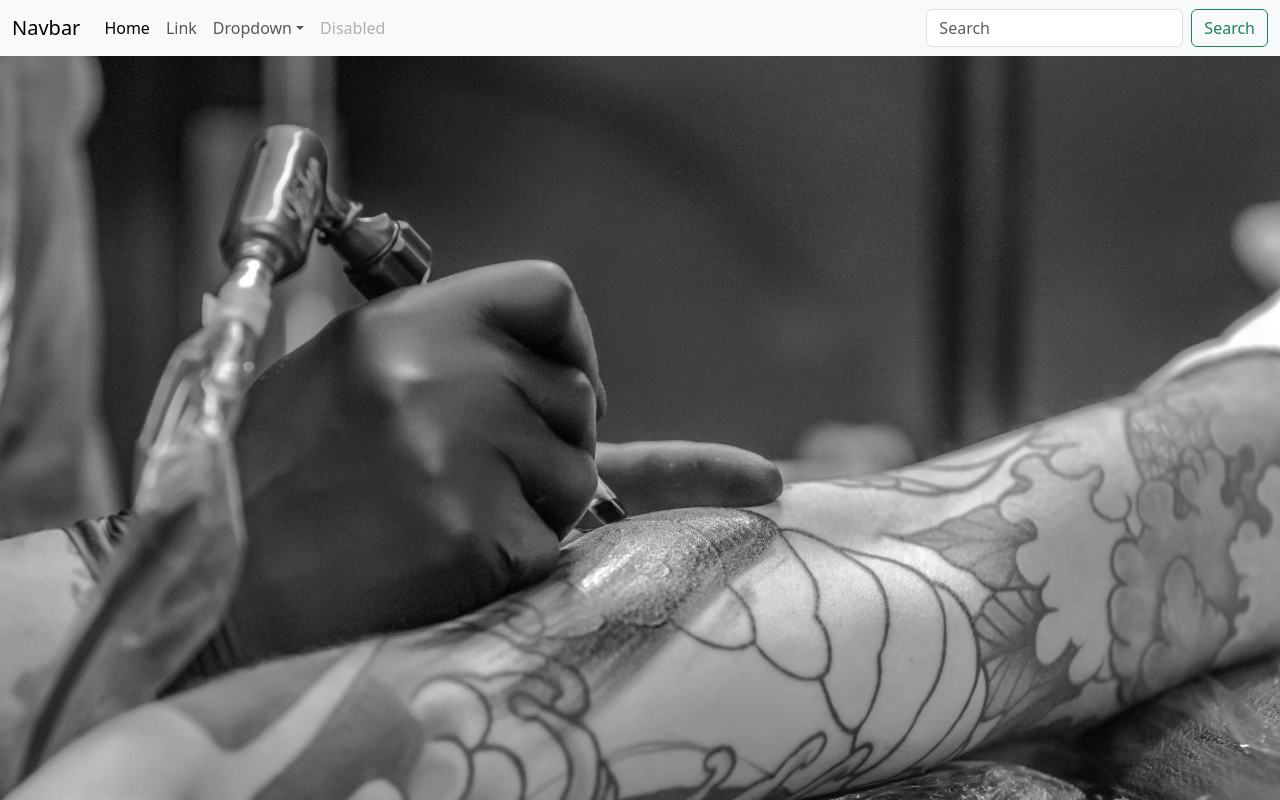
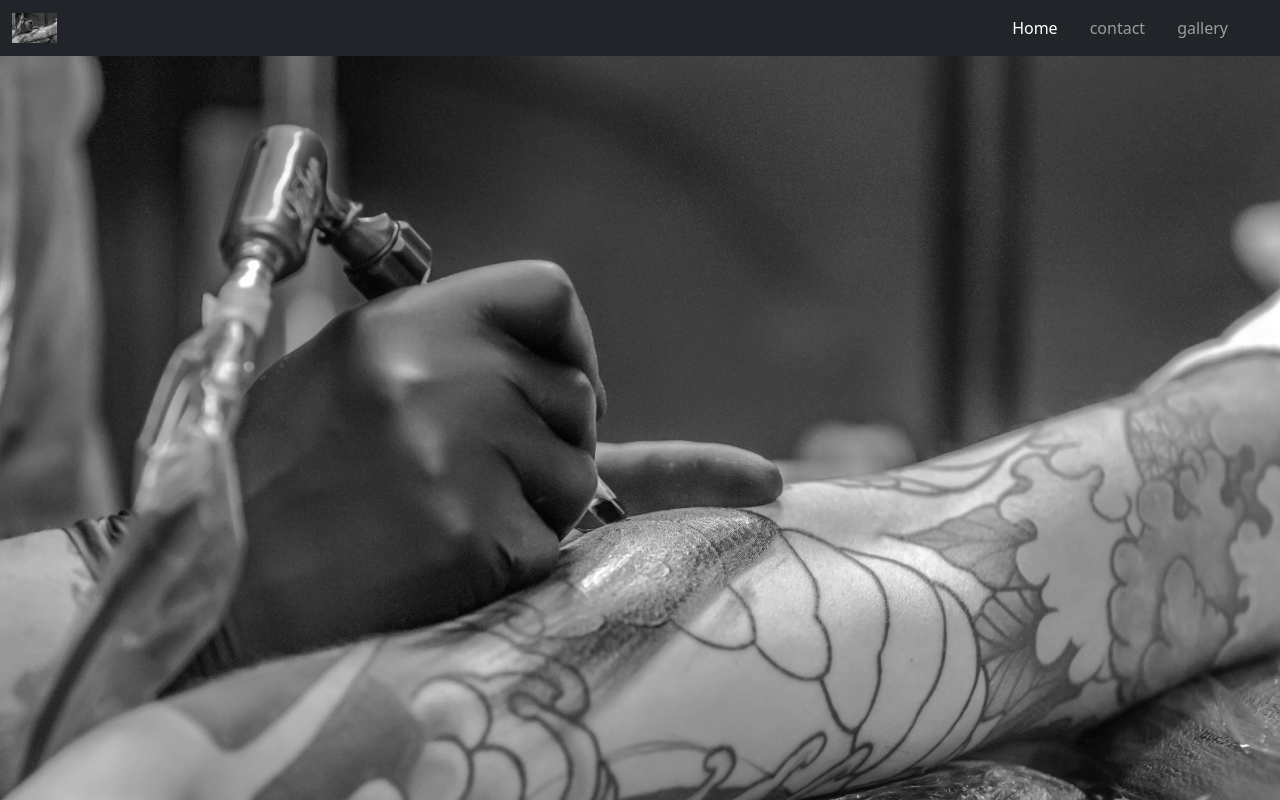
Before and after one commit to hpro97/maceTattoo, a React (Vite) app: page / in a window 1280 px wide. Shown: the top 800 px of the page. Built offline with nearby package versions, Linux system fonts and the light colour scheme.

Commit message:
fix header

```diff
--- a/src/Components/Header.jsx
+++ b/src/Components/Header.jsx
@@ -1,11 +1,10 @@
 const Header = () => {
   return (
     <>
-      <nav className="navbar navbar-expand-lg navbar-light bg-light">
+      <nav className="navbar navbar-expand-lg navbar-dark bg-dark">
         <div className="container-fluid">
-          <a className="navbar-brand" href="#">
-            Navbar
-          </a>
+          <img className="navbar-brand" src="../../public/maceTattooing.jpg" height="40rem" />
+          {/* replace with mace sig ^ */}
           <button
             className="navbar-toggler"
             type="button"
@@ -18,71 +17,25 @@ const Header = () => {
             <span className="navbar-toggler-icon"></span>
           </button>
           <div className="collapse navbar-collapse" id="navbarSupportedContent">
-            <ul className="navbar-nav me-auto mb-2 mb-lg-0">
-              <li className="nav-item">
+            <ul className="navbar-nav ms-auto mb-2 mb-lg-0 me-3" id="headerLinks">
+              <li className="nav-item me-3">
                 <a className="nav-link active" aria-current="page" href="#">
                   Home
                 </a>
               </li>
-              <li className="nav-item">
-                <a className="nav-link" href="#">
-                  Link
+              <li className="nav-item me-3">
+                <a className="nav-link" href="">
+                  contact
                 </a>
+                {/* change href for pathing to contact route */}
               </li>
-              <li className="nav-item dropdown">
-                <a
-                  className="nav-link dropdown-toggle"
-                  href="#"
-                  id="navbarDropdown"
-                  role="button"
-                  data-bs-toggle="dropdown"
-                  aria-expanded="false"
-                >
-                  Dropdown
+              <li className="nav-item me-3">
+                <a className="nav-link" href="">
+                  gallery
                 </a>
-                <ul className="dropdown-menu" aria-labelledby="navbarDropdown">
-                  <li>
-                    <a className="dropdown-item" href="#">
-                      Action
-                    </a>
-                  </li>
-                  <li>
-                    <a className="dropdown-item" href="#">
-                      Another action
-                    </a>
-                  </li>
-                  <li>
-                    <hr className="dropdown-divider"></hr>
-                  </li>
-                  <li>
-                    <a className="dropdown-item" href="#">
-                      Something else here
-                    </a>
-                  </li>
-                </ul>
-              </li>
-              <li className="nav-item">
-                <a
-                  className="nav-link disabled"
-                  href="#"
-                  tabIndex="-1"
-                  aria-disabled="true"
-                >
-                  Disabled
-                </a>
+                {/* change href for pathing to gallery route */}
               </li>
             </ul>
-            <form className="d-flex">
-              <input
-                className="form-control me-2"
-                type="search"
-                placeholder="Search"
-                aria-label="Search"
-              />
-              <button className="btn btn-outline-success" type="submit">
-                Search
-              </button>
-            </form>
           </div>
         </div>
       </nav>
```
